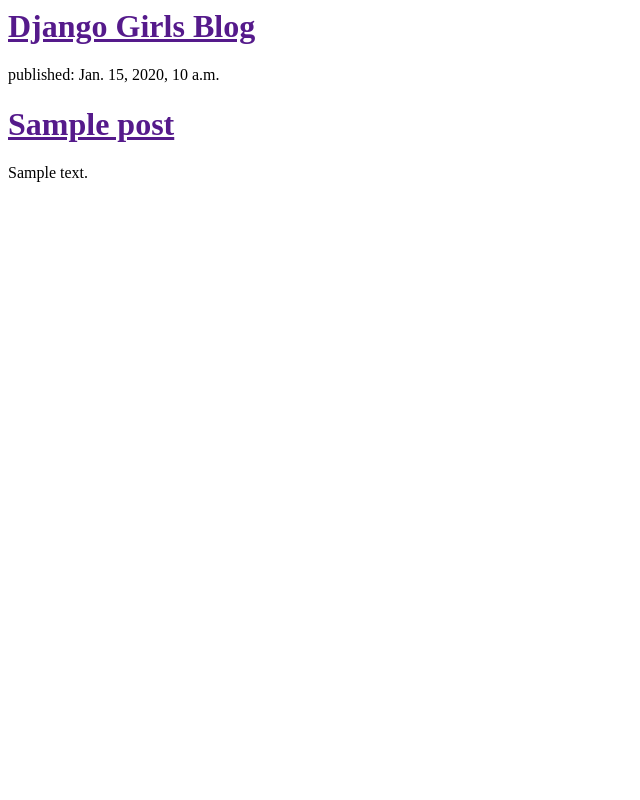
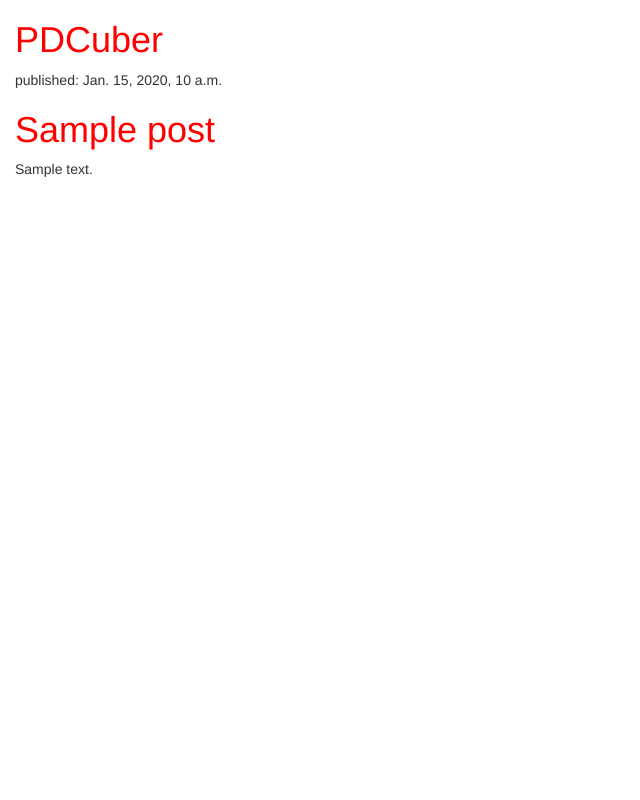
Before and after one commit to sdsangee/PDCuber, a Django app: template pdblogapp/templates/pdblogapp/post_list.html in a window 1280 px wide. Shown: the whole page, without its empty margins (0-640 px from the left). Run offline with Django 3.2, Linux system fonts and the light colour scheme; the template is opened without the code that fills it: values that come from a table or form of the project are taken from there, others are empty; tables that the repository leaves empty hold one stand-in row (values such as "Sample post"); some libraries are stand-ins or nearby versions.

Commit message:
Added css file

```diff
--- /dev/null
+++ b/pdblogapp/static/css/pdblogapp.css
@@ -0,0 +1,8 @@
+h1 a {
+    /*color: #FCA205;*/
+    color: red;
+}
+
+body {
+    padding-left: 15px;
+}
--- a/pdblogapp/templates/pdblogapp/post_list.html
+++ b/pdblogapp/templates/pdblogapp/post_list.html
@@ -1,10 +1,14 @@
+{% load staticfiles %}
 <html>
     <head>
         <title>Django Girls blog</title>
+        <link rel="stylesheet" href="//maxcdn.bootstrapcdn.com/bootstrap/3.2.0/css/bootstrap.min.css">
+        <link rel="stylesheet" href="//maxcdn.bootstrapcdn.com/bootstrap/3.2.0/css/bootstrap-theme.min.css">
+        <link rel="stylesheet" href="{% static 'css/pdblogapp.css' %}">
     </head>
     <body>
         <div>
-            <h1><a href="">Django Girls Blog</a></h1>
+            <h1><a href="">PDCuber</a></h1>
         </div>
 
         {% for post in posts %}
```
